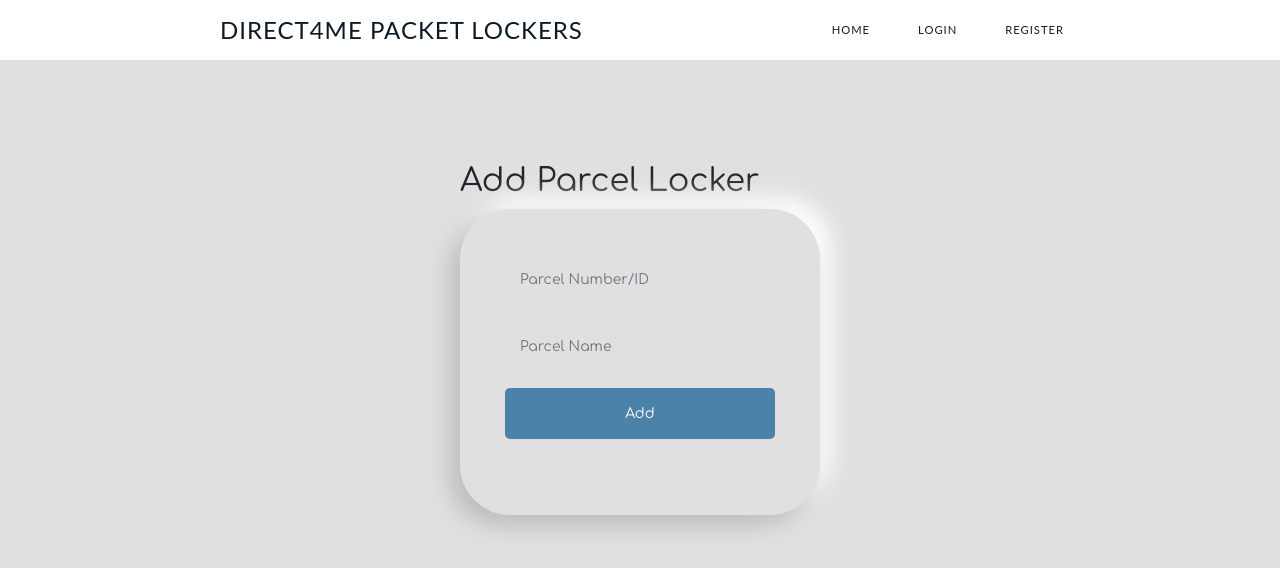
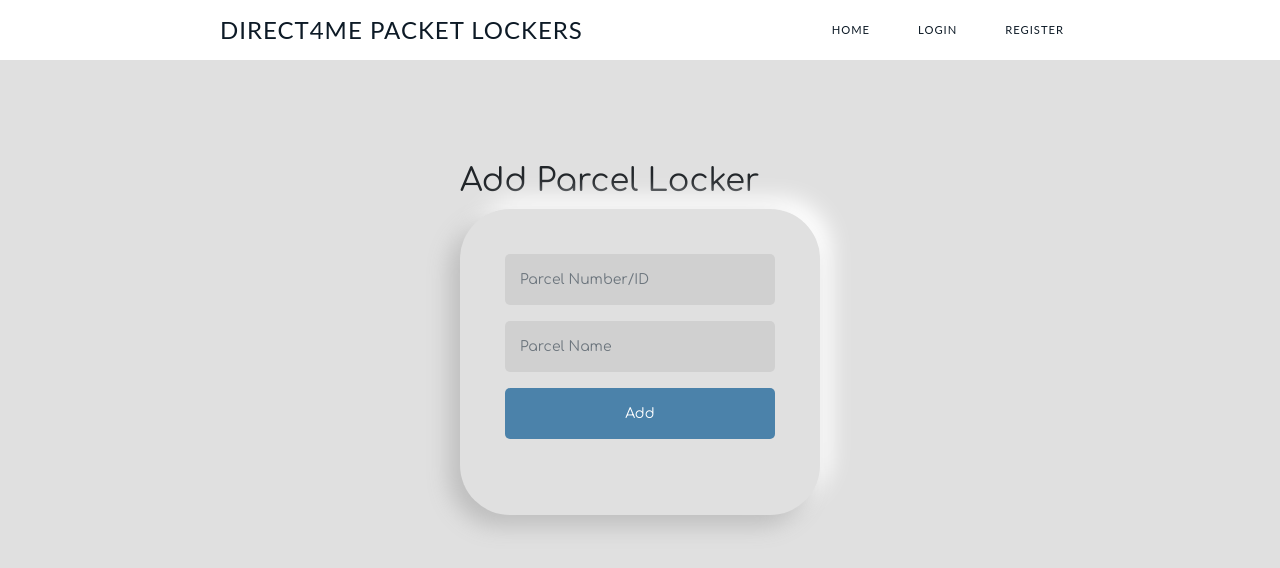
Before and after one commit to zigadjurovic/RAI, a React (Create React App) app in the folder frontend/: page /addParcelLocker in a window 1280 px wide. Shown: the top 568 px of the page. Built offline with nearby package versions, Linux system fonts and the light colour scheme.

Commit message:
FE - input tabs, heading inside, button color

```diff
--- a/frontend/src/components/styles/AddParcelLocker.css
+++ b/frontend/src/components/styles/AddParcelLocker.css
@@ -27,7 +27,7 @@ body {
 
 .form-group input {
   outline: 0;
-  background: #e0e0e0;
+  background: #d0d0d0;
   width: 100%;
   border: 0;
   border-radius: 5px;
@@ -47,14 +47,14 @@ body {
 }
 
 .form-group input:focus {
-  background: #e0e0e0;
+  background: #d0d0d0;
 }
 
 .form-group button {
     font-family: 'Comfortaa', cursive;
     text-transform: uppercase;
     outline: 0;
-  background: #e0e0e0;
+    background: #4B82AA;
     width: 100%;
     border: 0;
     border-radius: 5px;
@@ -66,6 +66,10 @@ body {
     cursor: pointer;
   }
 
+  .form-group button:hover {
+    background: #395591;
+  }
+
   .form-group button:active {
     background: #395591;
   }
```
Lines whose indentation alone changed are shown as unchanged.
